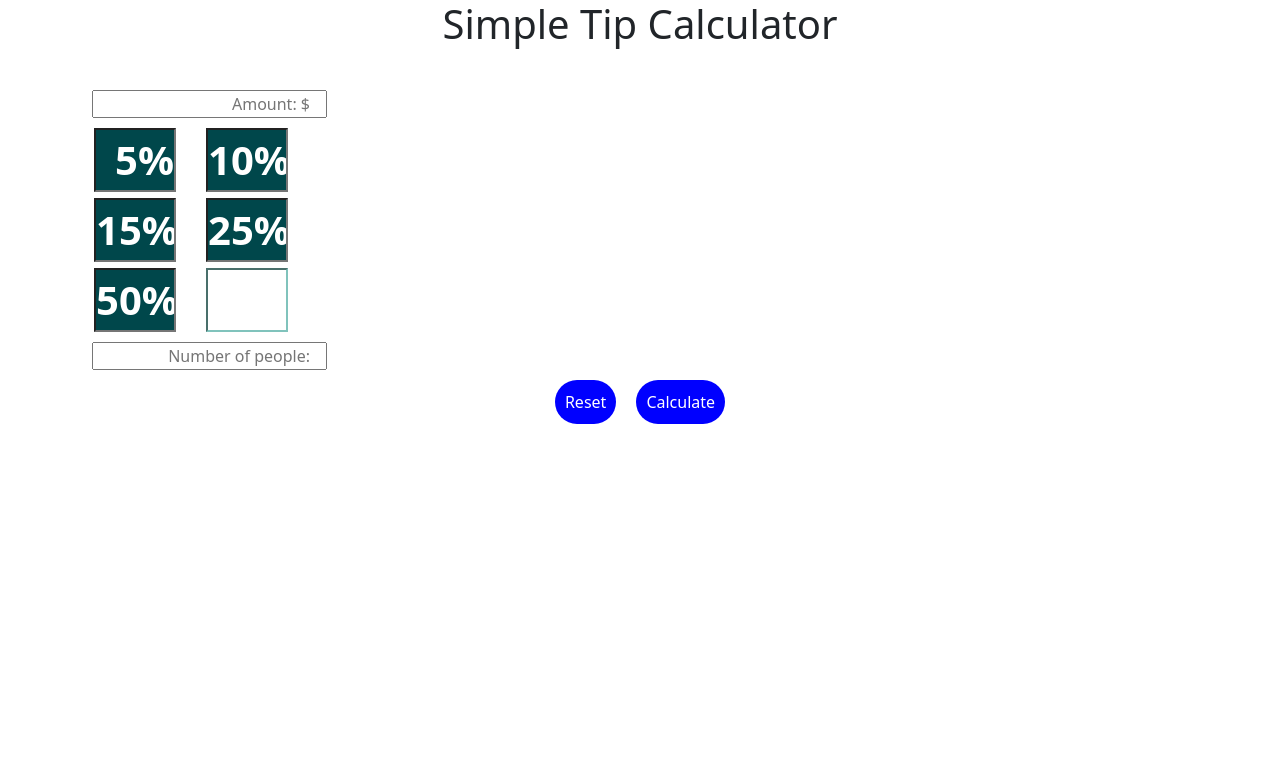
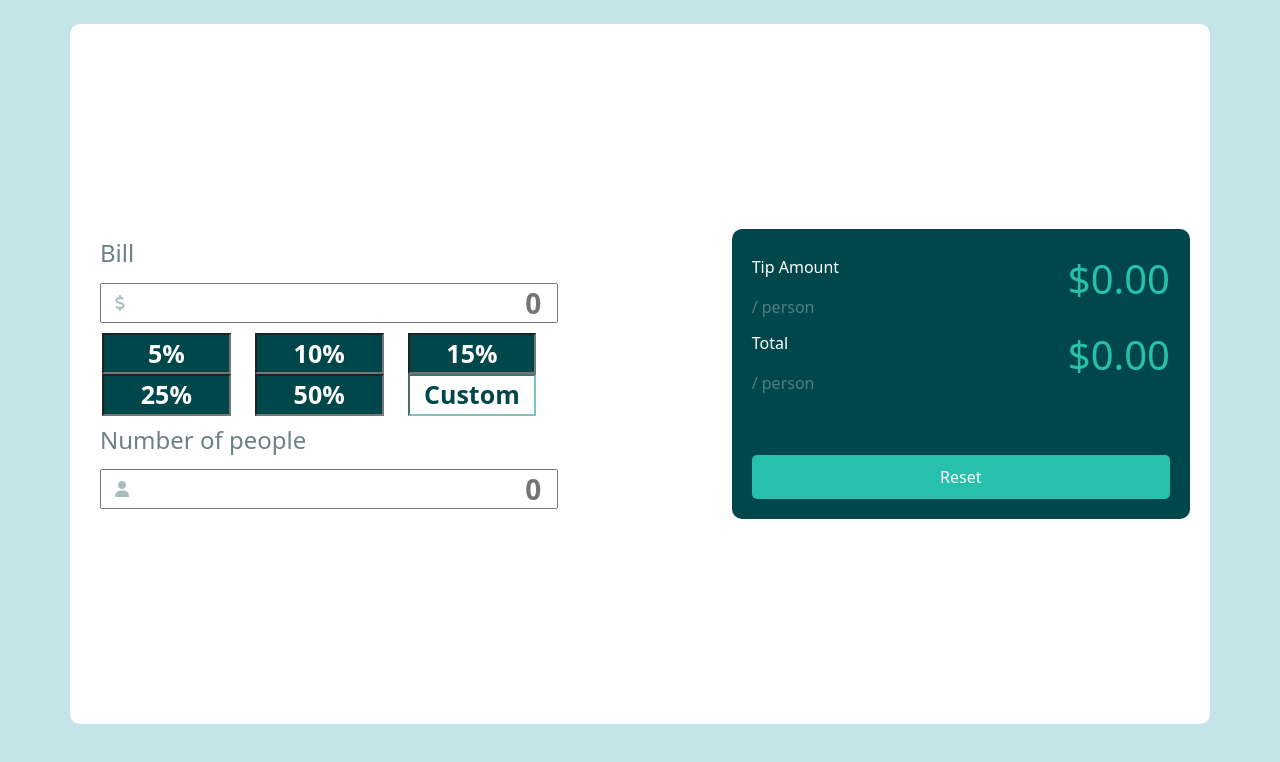
Before and after one commit to arifalakbarzada/Tip-Calculator, a plain HTML site: page index.html in a window 1280 px wide. Drawn offline with nearby package versions, Linux system fonts and the light colour scheme.

Commit message:
JS finished

```diff
--- a/index.html
+++ b/index.html
@@ -5,9 +5,14 @@
     <meta charset="UTF-8">
     <meta name="viewport" content="width=device-width, initial-scale=1.0">
     <title>Document</title>
+    <!-- B5 link -->
     <link href="https://cdn.jsdelivr.net/npm/bootstrap@5.3.3/dist/css/bootstrap.min.css" rel="stylesheet"
         integrity="sha384-QWTKZyjpPEjISv5WaRU9OFeRpok6YctnYmDr5pNlyT2bRjXh0JMhjY6hW+ALEwIH" crossorigin="anonymous">
-
+    <!-- Font Awesome Link -->
+    <link rel="stylesheet" href="https://cdnjs.cloudflare.com/ajax/libs/font-awesome/6.5.1/css/all.min.css"
+        integrity="sha512-DTOQO9RWCH3ppGqcWaEA1BIZOC6xxalwEsw9c2QQeAIftl+Vegovlnee1c9QX4TctnWMn13TZye+giMm8e2LwA=="
+        crossorigin="anonymous" referrerpolicy="no-referrer" />
+    <!--  Custom CSS file link  -->
     <link rel="stylesheet" href="./reset.css">
     <link rel="stylesheet" href="./style.css">
     <link rel="stylesheet" href="./responsive.css">
@@ -15,20 +20,24 @@
 
 <body>
 
-    <header>
-        <h1>Simple Tip Calculator</h1>
-    </header>
+
     <main class="container mt-4">
         <div class="row">
+            <div class="main-content">
+                <div class="calc_elems col-xl-5 col-lg-5 col-md-5 col-sm-11 col-xs-11">
+                    <div class="col-12 input">
+                        <h4>Bill</h4>
 
+                            <div class="amount-side">
+                                <i class="fa-solid fa-dollar-sign"></i>
+                                <input type="number" id="amount" placeholder="0">
 
-        <div class="calc_elems">
-            <div class="col-12 input">
-                <input type="number" id="amount" placeholder="Amount: $">
+                        </div>
+
                     </div>
                     <div class="select_percent">
                         <div class="container">
-                    <div class="row gap">
+                            <div class="row">
                                 <div class="percent col-xl-4 col-lg-4 col-md-4 col-sm-6 col-xs-6">
                                     <input type="text" id="" class="value" value="5%" readonly>
                                 </div>
@@ -45,22 +54,55 @@
                                     <input type="text" id="" class="value" value="50%" readonly>
                                 </div>
                                 <div class="percent col-xl-4 col-lg-4 col-md-4 col-sm-6 col-xs-6">
-                            <input type="text" id="custom_input" class="value">
+                                    <input type="text" placeholder="Custom" id="custom_input" class="value">
                                 </div>
                             </div>
                         </div>
+                    </div>
+                    <div class="col-12 input">
+                        <h4>Number of people</h4>
+
+                            <div class="people-count">
+                                <i class="fa-solid fa-user"></i>
+                                <input type="number" id="people" placeholder="0">
+
 
                         </div>
-            <div class="col-12 input">
-                <input type="number" id="people" placeholder="Number of people:">
+
+
+                    </div>
+                </div>
+                <div class="results col-xl-5 col-lg-5 col-md-5 col-sm-11 col-xs-11">
+                    <div class="content">
+                        <div class="tip_amount">
+                            <div class="left">
+                                <p class="text">Tip Amount</p>
+                                <span>/ person</span>
+                            </div>
+                            <div class="right">
+                                <p>$0.00</p>
+                            </div>
+                        </div>
+                        <div class="total">
+                            <div class="left">
+                                <p class="text">Total</p>
+                                <span>/ person</span>
+                            </div>
+                            <div class="right">
+                                <p>$0.00</p>
+                            </div>
+                        </div>
+                    </div>
+                    <div class="button">
+                        <div class="reset">
+                             <button id="reset" type="button" >Reset</button>
+                        </div>
+                    </div>
                 </div>
             </div>
         </div>
     </main>
-    <div class="calcBtns">
-        <button id="reset" type="button">Reset</button>
-        <button type="button" id="calc">Calculate</button>
-    </div>
+
 
     <script src="./main.js"></script>
 </body>
--- a/main.js
+++ b/main.js
@@ -4,13 +4,13 @@ const calculateBtn = document.querySelector("#calc");
 const tip = document.querySelector("#tip");
 const total = document.querySelector("#total");
 const btnReset = document.querySelector("#reset");
-
+const resetContent = document.querySelector(".reset");
 let percents = document.querySelectorAll('.value');
-let inputPercent = document.querySelectorAll(".value");
+const tipAmount = document.querySelector('.tip_amount .right p');
+const totalAmountPerEachPerson = document.querySelector('.total .right p');
 
 percents.forEach(function(input) {
     input.addEventListener('click', function(event) {
-        console.log("Hello");
         let clickedInput = event.target;
 
         if (!clickedInput.classList.contains('active')) {
@@ -22,14 +22,18 @@ percents.forEach(function(input) {
     });
 });
 
+function reset() {
+    inputAmount.value = "";
+    peopleInput.value = "";
+    percents.forEach((item) =>{
+
+            if (item.classList.contains('active')) {
+                item.classList.remove('active');
+            }
 
 
-
-function reset() {
-    inputAmount.value = "";
-    inputPercent.value = "";
-    peopleInput.value = "";
-}
+    }
+    )}
 btnReset.addEventListener("click", reset);
 function calcTip() {
     let amount = +inputAmount.value;
@@ -43,18 +47,16 @@ for (let i=0; i < percents.length; i++) {
 
     percent = +percent / 100;
     let numPeople = +peopleInput.value;
-    let totalAmount = amount + amount  * percent;
+    let totalAmount = (amount+ amount  * percent)/numPeople;
     let personTip = amount  * percent  / numPeople;
     if (isNaN(amount) || isNaN(percent) || isNaN(numPeople) || !testing.test(percent) || amount <= 0 || percent <= 0 || numPeople <= 0) {
         alert("Please enter a valid number!");
     }
-    reset()
-    console.log(percent);
-    console.log(totalAmount);
-    console.log(personTip);
+  else{
+    tipAmount.textContent= `$ ${personTip.toFixed(2)}`;
+totalAmountPerEachPerson.textContent=`$ ${totalAmount.toFixed(2)}`;
 }
-
-calculateBtn.addEventListener("click", calcTip);
+}
 
 
 
--- a/responsive.css
+++ b/responsive.css
@@ -2,4 +2,7 @@
     .value{
         font-size: 24px;
     }
+    .main-content{
+        flex-direction: column;
+    }
 }
--- a/style.css
+++ b/style.css
@@ -1,28 +1,54 @@
 :root {
     --main-color: #00474B;
+    --secondary-color:#26C0AD;
 }
 
-header {
-    display: flex;
-    align-items: center;
-    justify-content: center;
+body {
+    background-color: #C5E4E7;
 }
 
-.gap{
-    gap: 6px;
-}
 main {
     display: flex;
     align-items: center;
     justify-content: center;
+    background-color: #fff;
+    border-radius: 10px;
+    padding: 20px;
+    height: 700px;
 }
 
+.main-content {
+    display: flex;
+    padding: 20px;
+    justify-content: space-between;
+    flex-wrap: wrap;
+}
 
 .calc_elems {
     display: flex;
     flex-direction: column;
     justify-content: center;
-    width: 30%;
+}
+
+.calc_elems h4 {
+    margin-bottom: 15px;
+    color: #6D8183;
+}
+
+.amount-side,
+.people-count {
+    position: relative;
+}
+
+.amount-side i,
+.people-count i {
+    position: absolute;
+    display: flex;
+    align-items: center;
+    justify-content: center;
+    height: 100%;
+    left: 15px;
+    color: #A9BDBE;
 }
 
 .calcBtns {
@@ -33,13 +59,31 @@ main {
 }
 
 
-input{
-    text-align: right;
+.select_percent input {
+    text-align: center;
 }
 
+.select_percent input:hover{
+    background: #9FE8DF;
+    cursor: pointer;
+}
 
-.input{
+input {
+    text-align: right;
+    color: var(--main-color);
+    font-weight: bold;
+}
+
+.input {
     margin: 10px;
+}
+.input input{
+    width: -webkit-fill-available;
+    height: 40px;
+    font-size: 28px;
+}
+#custom_input::placeholder {
+    color: var(--main-color) !important;
 }
 
 #custom_input {
@@ -50,22 +94,58 @@ input{
 
 .value {
     width: 100% !important;
-    font-size: 40px;
+    font-size: 25px;
     color: #fff;
     font-weight: bold;
     background: var(--main-color);
 }
 
 .active {
-    background-color: #9FE8DF;
+    background-color:  #26C2AD;
     color: var(--main-color);
 }
 
+
+
+
+.results {
+    background: var(--main-color);
+    border-radius: 10px;
+    padding: 20px;
+    display: flex;
+    flex-direction: column;
+    justify-content: space-between;
+}
+
+.text {
+    color: white;
+}
+
+.tip_amount span,
+.total span {
+    color: #4F7F84;
+}
+
+.tip_amount,
+.total {
+    display: flex;
+    justify-content: space-between;
+    align-items: center;
+}
+
+.right {
+    font-size: 40px;
+    display: flex;
+    justify-content: center;
+    align-items: center;
+    color: var(--secondary-color);
+}
 #calc,
 #reset {
-    background: blue;
-    border-radius: 25px;
+    background: var(--secondary-color);
+    border-radius: 5px;
     color: white;
     border: none;
+    width: -webkit-fill-available;
     padding: 10px;
 }
```
Lines whose indentation alone changed are shown as unchanged.
